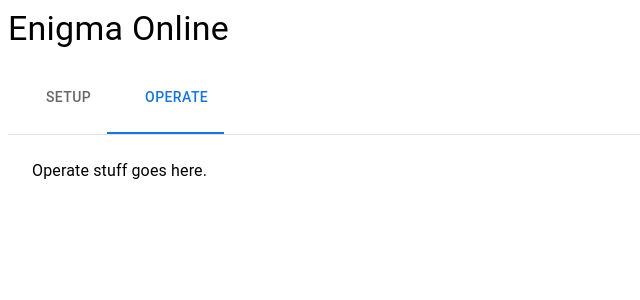
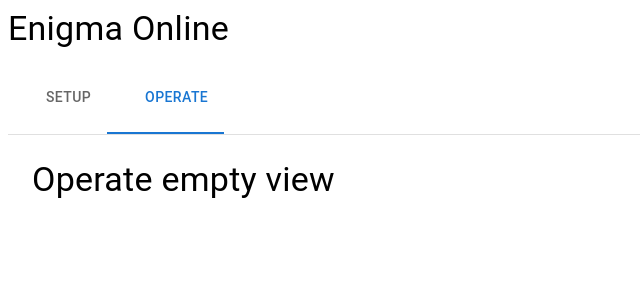
Before and after one commit to gremmie/ww2crypto, a React (Vite) app: page / in a window 1280 px wide. Both pictures are taken after a click on the tab "OPERATE". Shown: the top 300 px of the page, without its empty margins (0-640 px from the left). Built offline with nearby package versions, Linux system fonts and the light colour scheme; some icons are missing.

Commit message:
Add current tab status to state.
Add setup complete alert and add ways to jump to the operate tab.

```diff
--- a/src/features/enigma/EnigmaMain.tsx
+++ b/src/features/enigma/EnigmaMain.tsx
@@ -7,14 +7,21 @@ import Box from "@mui/material/Box";
 import Tab from "@mui/material/Tab";
 import Typography from "@mui/material/Typography";
 import * as React from "react";
+import { useAppDispatch, useAppSelector } from "../../app/hooks.ts";
+import { EnigmaOperateTab } from "./EnigmaOperateTab.tsx";
 import EnigmaSetup from "./EnigmaSetup.tsx";
+import {
+  currentTabChanged,
+  selectCurrentTab,
+  type TabType,
+} from "./enigmaSlice.ts";
 
 export default function EnigmaMain() {
-  type TabType = "setup" | "operate";
-  const [value, setValue] = React.useState<TabType>("setup");
+  const dispatch = useAppDispatch();
+  const currentTab = useAppSelector(selectCurrentTab);
 
-  const handleChange = (_event: React.SyntheticEvent, newValue: string) => {
-    setValue(newValue as TabType);
+  const handleChange = (_event: React.SyntheticEvent, newValue: TabType) => {
+    dispatch(currentTabChanged(newValue));
   };
 
   return (
@@ -23,7 +30,7 @@ export default function EnigmaMain() {
         Enigma Online
       </Typography>
       <Box sx={{ width: "100%", typography: "body1" }}>
-        <TabContext value={value}>
+        <TabContext value={currentTab}>
           <Box sx={{ borderBottom: 1, borderColor: "divider" }}>
             <TabList onChange={handleChange} aria-label="Enigma Tabs">
               <Tab
@@ -43,7 +50,9 @@ export default function EnigmaMain() {
           <TabPanel value="setup">
             <EnigmaSetup />
           </TabPanel>
-          <TabPanel value="operate">Operate stuff goes here.</TabPanel>
+          <TabPanel value="operate">
+            <EnigmaOperateTab />
+          </TabPanel>
         </TabContext>
       </Box>
     </>
--- /dev/null
+++ b/src/features/enigma/EnigmaOperateTab.tsx
@@ -0,0 +1,16 @@
+import Box from "@mui/material/Box";
+import Typography from "@mui/material/Typography";
+import { useAppSelector } from "../../app/hooks.ts";
+import { selectIsSetupComplete } from "./enigmaSlice.ts";
+
+export function EnigmaOperateTab() {
+  const isSetupComplete = useAppSelector(selectIsSetupComplete);
+
+  return (
+    <Box>
+      <Typography variant="h4">
+        {isSetupComplete ? "Operate stuff goes here" : "Operate empty view"}
+      </Typography>
+    </Box>
+  );
+}
--- a/src/features/enigma/EnigmaSetup.tsx
+++ b/src/features/enigma/EnigmaSetup.tsx
@@ -1,8 +1,11 @@
 import ChevronLeftIcon from "@mui/icons-material/ChevronLeft";
 import ChevronRightIcon from "@mui/icons-material/ChevronRight";
+import Alert from "@mui/material/Alert";
 import Box from "@mui/material/Box";
 import Button from "@mui/material/Button";
+import Link from "@mui/material/Link";
 import Stack from "@mui/material/Stack";
+import Typography from "@mui/material/Typography";
 import { useAppDispatch, useAppSelector } from "../../app/hooks.ts";
 
 import EnigmaModel from "./EnigmaModel.tsx";
@@ -10,7 +13,9 @@ import EnigmaPlugboard from "./EnigmaPlugboard.tsx";
 import EnigmaRingSettings from "./EnigmaRingSettings.tsx";
 import EnigmaRotors from "./EnigmaRotors.tsx";
 import {
+  currentTabChanged,
   selectActiveSetupStep,
+  selectIsSetupComplete,
   setupStepAdvanced,
   setupStepNames,
   setupStepReversed,
@@ -20,9 +25,14 @@ import { SetupStepper } from "./SetupStepper.tsx";
 export default function EnigmaSetup() {
   const dispatch = useAppDispatch();
   const activeStep = useAppSelector(selectActiveSetupStep);
+  const isSetupComplete = useAppSelector(selectIsSetupComplete);
 
   const handleNext = () => {
-    dispatch(setupStepAdvanced());
+    if (isSetupComplete) {
+      dispatch(currentTabChanged("operate"));
+    } else {
+      dispatch(setupStepAdvanced());
+    }
   };
 
   const handleBack = () => {
@@ -32,6 +42,24 @@ export default function EnigmaSetup() {
   return (
     <Box sx={{ width: "100%" }}>
       <Stack spacing={2}>
+        {isSetupComplete && (
+          <Box display="flex" justifyContent="center">
+            <Alert severity="success" sx={{ width: "80%" }}>
+              <Typography variant="body1" component="span">
+                Setup complete. You may now{" "}
+                <Link
+                  component="button"
+                  variant="inherit"
+                  sx={{ verticalAlign: "baseline" }}
+                  onClick={() => dispatch(currentTabChanged("operate"))}
+                >
+                  operate
+                </Link>{" "}
+                your Enigma machine!
+              </Typography>
+            </Alert>
+          </Box>
+        )}
         <SetupStepper steps={setupStepNames} />
         <Box width="100%" sx={{ pt: 4 }} display="flex" justifyContent="center">
           <Box width="80%" display="flex" justifyContent="center">
@@ -48,9 +76,11 @@ export default function EnigmaSetup() {
             Back
           </Button>
           <Button
-            variant="text"
+            variant={isSetupComplete ? "contained" : "text"}
             endIcon={<ChevronRightIcon />}
-            disabled={activeStep === setupStepNames.length - 1}
+            disabled={
+              activeStep === setupStepNames.length - 1 && !isSetupComplete
+            }
             onClick={handleNext}
           >
             Next
--- a/src/features/enigma/enigmaSlice.ts
+++ b/src/features/enigma/enigmaSlice.ts
@@ -2,12 +2,15 @@ import type { PayloadAction } from "@reduxjs/toolkit";
 import { createSelector, createSlice } from "@reduxjs/toolkit";
 import type { RootState } from "../../app/store";
 import { isValidPlugboardString, normalizePlugboardString } from "./utils.ts";
+
+export type TabType = "setup" | "operate";
 
 export type ReflectorType = "B" | "C" | "B-Thin" | "C-Thin" | null;
 
 export type NotationType = "letter" | "number";
 
 interface EnigmaState {
+  currentTab: TabType;
   activeSetupStep: number;
   numberOfRotors: number;
   reflector: ReflectorType;
@@ -21,6 +24,7 @@ interface EnigmaState {
 
 // Define the initial state using that type
 const initialState: EnigmaState = {
+  currentTab: "setup",
   activeSetupStep: 0,
   numberOfRotors: 3,
   reflector: null,
@@ -46,6 +50,9 @@ export const enigmaSlice = createSlice({
   name: "enigma",
   initialState,
   reducers: {
+    currentTabChanged: (state, action: PayloadAction<TabType>) => {
+      state.currentTab = action.payload;
+    },
     setupStepChanged: (state, action: PayloadAction<number>) => {
       state.activeSetupStep = action.payload;
     },
@@ -162,6 +169,7 @@ export const enigmaSlice = createSlice({
 
 // Actions
 export const {
+  currentTabChanged,
   setupStepChanged,
   setupStepAdvanced,
   setupStepReversed,
@@ -178,6 +186,8 @@ export const {
 } = enigmaSlice.actions;
 
 // Selectors
+
+export const selectCurrentTab = (state: RootState) => state.enigma.currentTab;
 
 export const selectActiveSetupStep = (state: RootState) =>
   state.enigma.activeSetupStep;
@@ -204,6 +214,12 @@ export const selectStepCompletionStatus = createSelector(
   selectStep4Complete,
   (step1, step2, step3, step4) => [step1, step2, step3, step4],
 );
+
+export const selectIsSetupComplete = (state: RootState) =>
+  selectStep1Complete(state) &&
+  selectStep2Complete(state) &&
+  selectStep3Complete(state) &&
+  selectStep4Complete(state);
 
 export const selectNumberOfRotors = (state: RootState) =>
   state.enigma.numberOfRotors;
```
